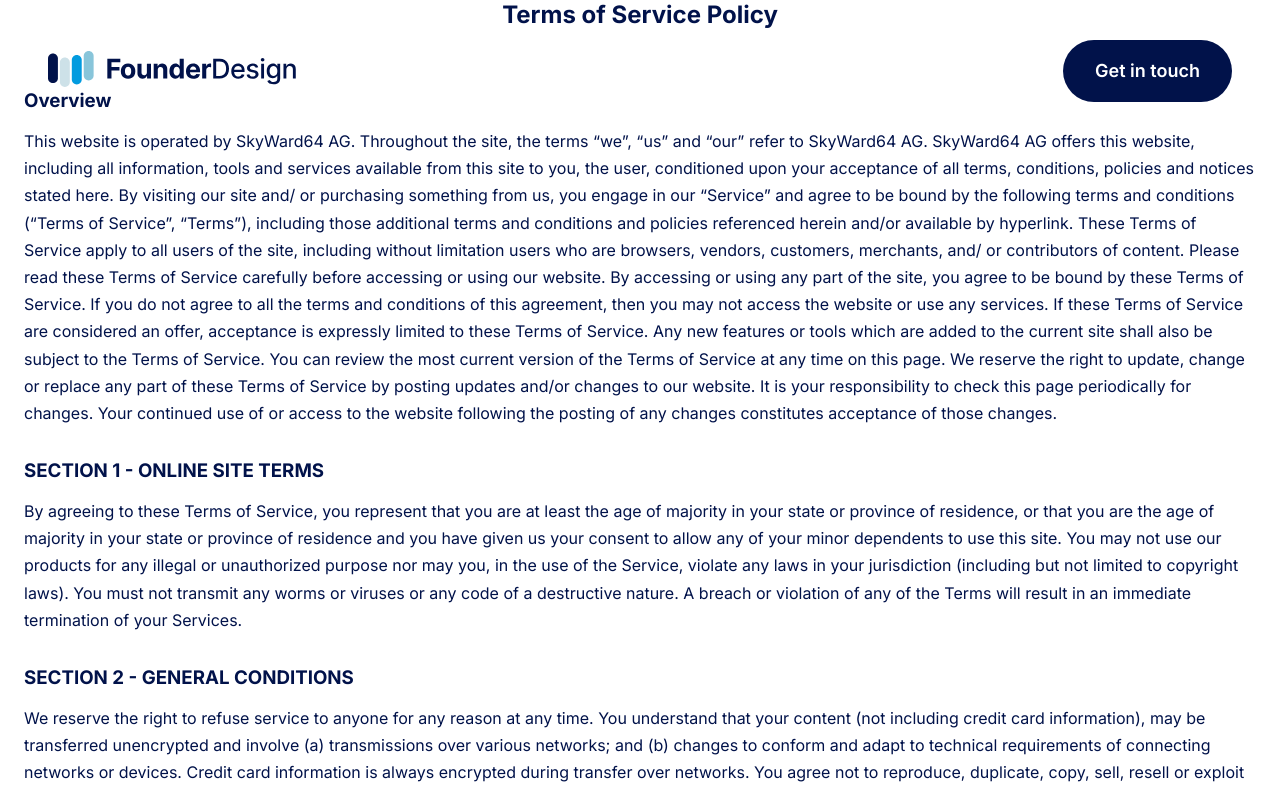
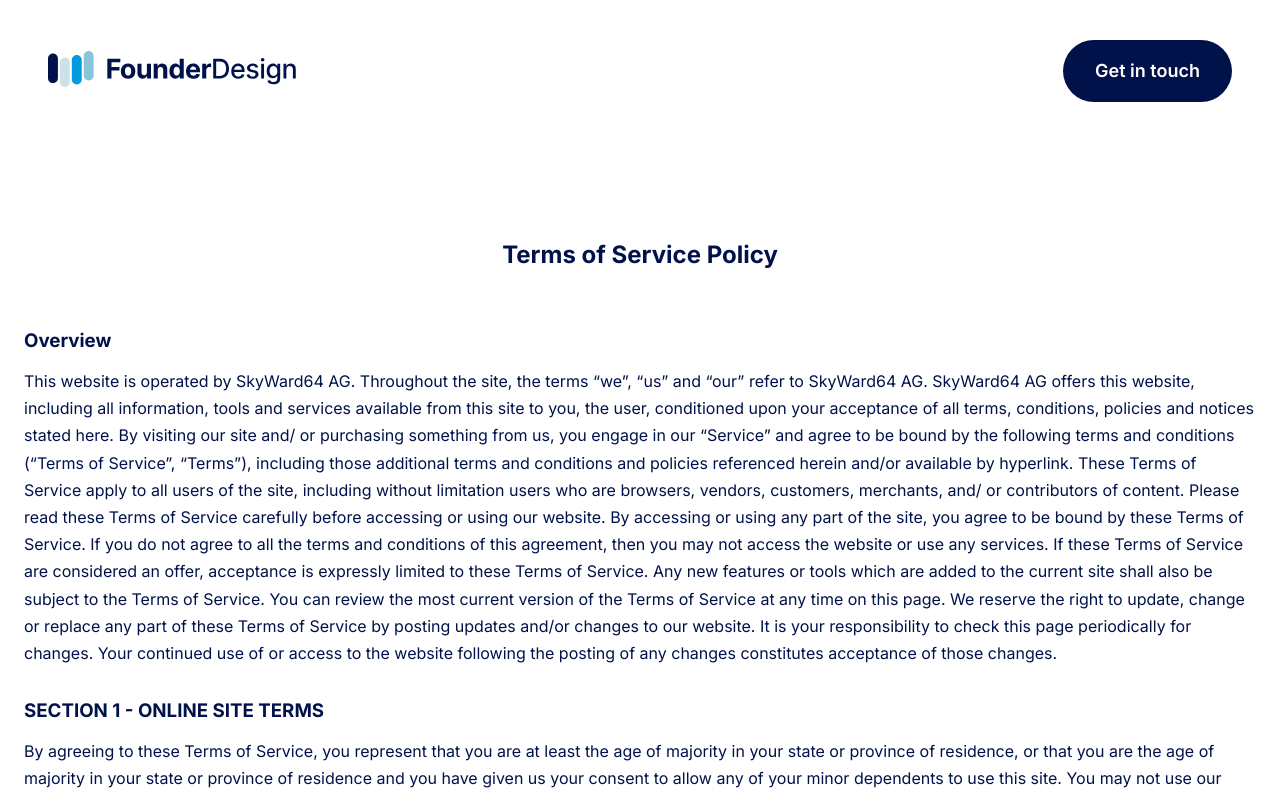
Before and after one commit to mimi-uxui-dev/founderdesign, a React (Create React App) app in the folder frontend/: page /policies/terms in a window 1280 px wide. Shown: the top 791 px of the page. Built offline with nearby package versions, Linux system fonts and the light colour scheme.

Commit message:
policies

```diff
--- a/frontend/src/App.css
+++ b/frontend/src/App.css
@@ -558,6 +558,9 @@ footer > div > a:hover {
   /* .hero {
     height: 60vh;
   } */
+  article.policies > .container {
+    padding-top: 240px;
+  }
 }
 
 @media only screen and (max-width: 1280px) {
```
